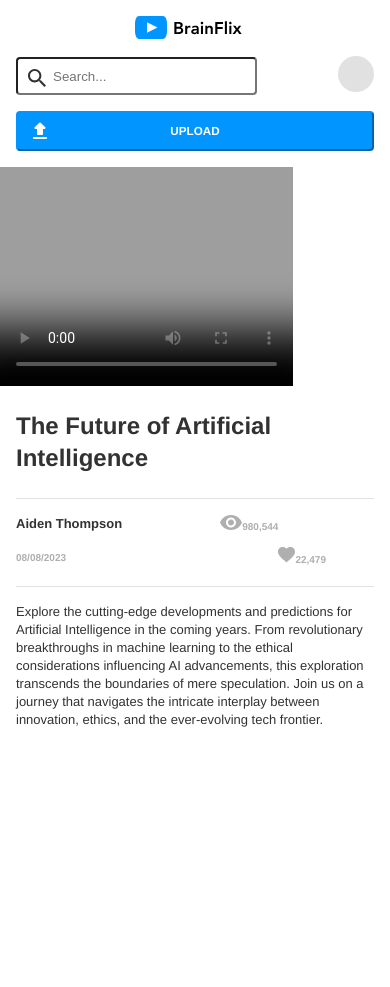
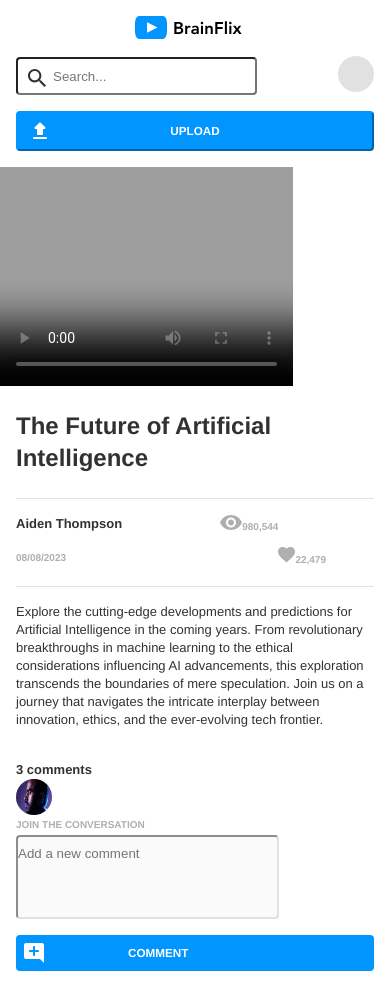
Before and after one commit to rellagant/barbara-csankova-brainflix, a React (Create React App) app: page / in a window 390 px wide. Before the commit the page ends 844 px from the top, so only its background shows below. Built offline with nearby package versions, Linux system fonts and the light colour scheme; the HTML template or start-up script is replaced by a standard one.

Commit message:
Comments component form added and preliminarily styled for mobile

```diff
--- a/src/App.jsx
+++ b/src/App.jsx
@@ -6,6 +6,7 @@ import videoDetails  from './data/video-details.json';
 import videos from './data/videos.json'
 import { Video } from './components/Component/Video.jsx'
 import { Article } from './components/Article/Article.jsx';
+import { Comments } from './components/Comments/Comments.jsx';
 
 // import { Avatar } from './components/Component/Avatar.jsx';
 // import AvatarImage from './assets/images/Mohan-muruge.jpg';
@@ -50,6 +51,9 @@ function App() {
     description={videoDetails[videoIndex].description}
     />
 
+    <Comments
+    />
+
     {/* "HI JOSEPH, do you have a technicolor dreamcoat?"
     <Avatar src={AvatarImage} alt="User Avatar" />
     <Avatar/> */}
--- /dev/null
+++ b/src/components/Comments/Comments.jsx
@@ -0,0 +1,31 @@
+import "./Comments.scss";
+import { Avatar } from "../Component/Avatar";
+import AvatarImage from "../../assets/images/Mohan-muruge.jpg";
+import CommentImg from "../../assets/images/icons/add_comment.svg";
+
+export function Comments() {
+  return (
+    <section className="comments">
+      <div className="comments__count">3 comments</div>
+      <Avatar src={AvatarImage} alt="User Avatar" />
+
+      <label htmlFor="comments__label">Join the Conversation</label>
+      <div className="comments__form">
+        <input
+          className="comments__input"
+          type="text"
+          placeholder="Add a new comment"
+        />
+
+        <button className="comments__button" type="submit">
+          <img
+            className="comments__button-icon"
+            src={CommentImg}
+            alt="Comment Icon"
+          />
+          <h3 className="comments__button-text">Comment</h3>
+        </button>
+      </div>
+    </section>
+  );
+}
--- /dev/null
+++ b/src/components/Comments/Comments.scss
@@ -0,0 +1,52 @@
+@use "../../styles/partials/variables" as *;
+@use "../../styles/partials/mixins" as *;
+
+.comments {
+  display: flex;
+  flex-direction: column;
+  margin: $mobile-between-component;
+  @include tablet {
+    flex-direction: row;
+    justify-content: space-between;
+    margin-right: 5.9375rem;
+  }
+  @include desktop {
+    justify-content: space-around;
+  }
+
+  &__count {
+    @include font-subheader;
+
+  }
+
+  &__input {
+    @include form-field;
+    border-color: $form-field-outline;
+    background: $form-field-background;
+    width: 14.6875rem;
+    padding: 0rem 1.5rem 3rem 0;
+    margin-bottom: $mobile-between-component;
+    @include tablet {
+      margin-right: 1.5rem;
+      width: 12.5rem;
+    }
+  }
+
+  &__button {
+    display: flex;
+    align-items: center;
+    @include button-default;
+    border: $brainflix-blue;
+    width: 100%;
+    height: 2.25rem;
+
+  &-text {
+    position: absolute;
+    left: 8rem;
+}
+}
+}
+
+label {
+    @include font-labelsbuttons;
+  }
```
